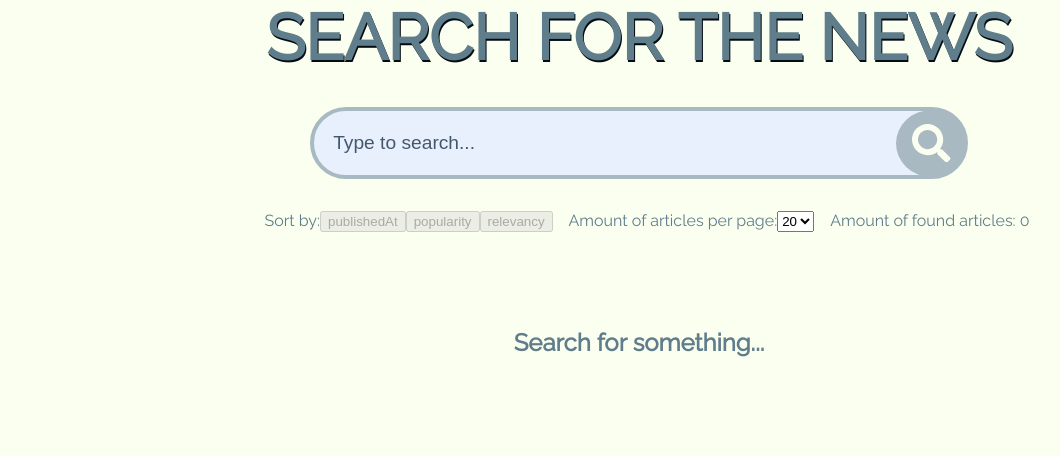
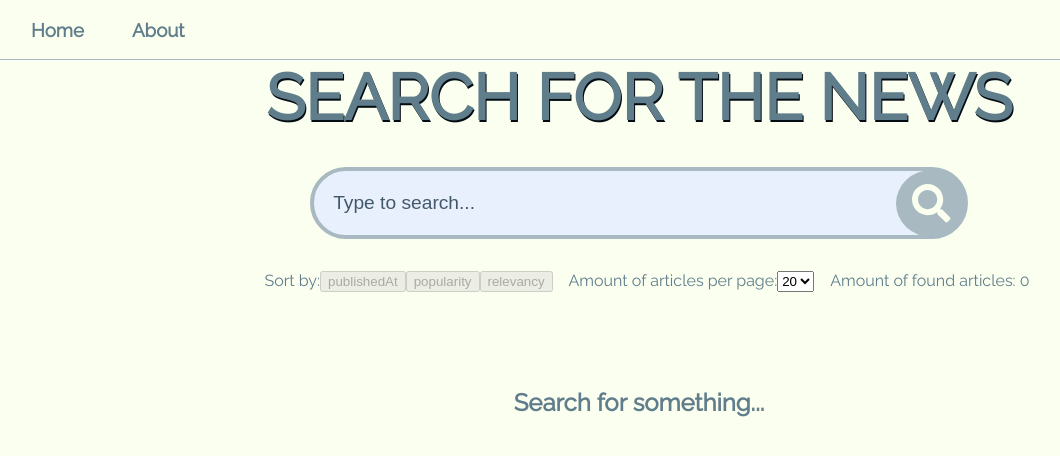
Before and after one commit to IamDarya/iamdarya-REACT2021Q3, a React app in the folder react-router/: page / in a window 1280 px wide. Shown: the top 456 px of the page, without its empty margins (1-1061 px from the left). Built offline with nearby package versions, Linux system fonts and the light colour scheme.

Commit message:
feat: add header component

```diff
--- /dev/null
+++ b/react-router/src/header/header.scss
@@ -0,0 +1,15 @@
+.header {
+  display: flex;
+  border-bottom: 1px solid #a8b9c2;
+  color: #607d8b;
+}
+
+h3 {
+  margin-left: 2rem;
+  margin-right: 1rem;
+}
+
+h3:hover {
+  transform: scale(1.2);
+  transition: ease-in 0.4s;
+}
--- /dev/null
+++ b/react-router/src/header/header.tsx
@@ -0,0 +1,11 @@
+import React from 'react';
+import "./header.scss";
+
+export function Header(): JSX.Element {
+  return (
+    <nav className="header">
+      <h3>Home</h3>
+      <h3>About</h3>
+    </nav>
+  )
+}
--- a/react-router/src/main/main.tsx
+++ b/react-router/src/main/main.tsx
@@ -10,6 +10,7 @@ import { Posts } from "../articles/posts";
 import { axiosInstance } from "../services/api";
 import "../style.scss";
 import { LoadingSpinner } from "../loading-spinner/loading-spinner";
+import { Header } from "../header/header";
 
 export function SearchBar(): JSX.Element {
   const [searchValue, setSearchValue] = useState<string>("");
@@ -58,6 +59,7 @@ export function SearchBar(): JSX.Element {
 
   return (
     <>
+    <Header />
       <h1>Search For The News</h1>
       <form className="search" onSubmit={handleSubmit}>
         <label htmlFor="search-txt">
```
